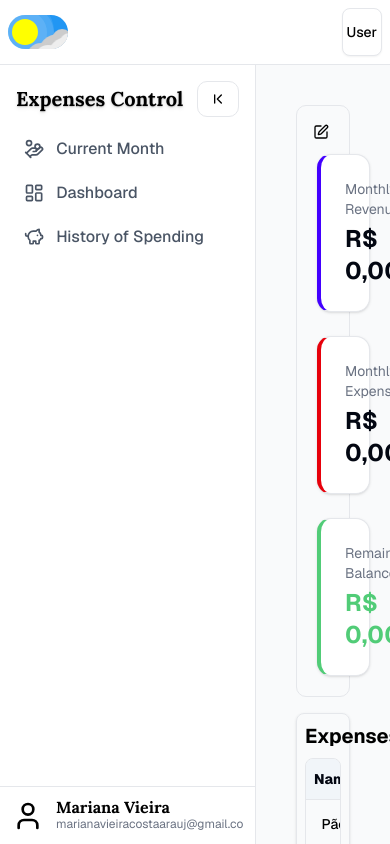
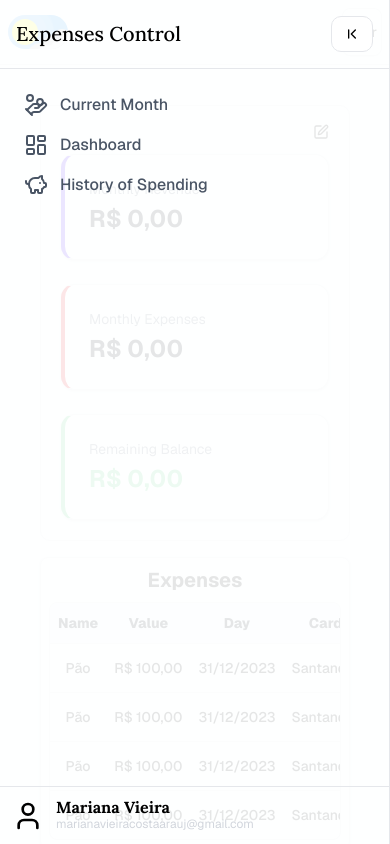
Before and after one commit to MarianaV11/expenses_control, a Next.js app in the folder frontend/: page /expense in a window 390 px wide. Built offline with nearby package versions, Linux system fonts and the light colour scheme; no server answers.

Commit message:
layout(Sidebar, FinancialSummary): Adding animation into sidebar, fixing misalignment when sidebar closed and fixing responsiveness in components

```diff
--- a/frontend/components/DefaultLayout/components/Sidebar/Sidebar.tsx
+++ b/frontend/components/DefaultLayout/components/Sidebar/Sidebar.tsx
@@ -41,18 +41,25 @@ const Sidebar = () => {
   return (
     <aside
       className={cn(
-        expanded ? "w-64" : "w-min",
-        "transition delay-150 duration-300 ease-in-out"
+        "transition-all duration-300 ease-in-out transform",
+        expanded
+          ? "max-sm:fixed translate-x-0 max-sm:top-0 max-sm:left-0 max-sm:h-full bg-background/90 max-sm:w-full max-sm:z-50 w-64"
+          : "w-[80px] max-sm:translate-x-0 translate-x-0"
       )}
     >
-      <nav
-        className={cn(
-          "h-[100%] flex flex-col border-r shadow-sm",
-          expanded && ""
-        )}
-      >
-        <div className="p-4 pb-2 flex justify-between items-center">
-          <h1 className={cn("text-xl text-shadow-md", !expanded && "hidden")}>
+      <div className={cn("h-[100%] flex flex-col border-r shadow-sm")}>
+        <div
+          className={cn(
+            "p-4 pb-4 flex justify-center items-center transition-all duration-75",
+            expanded && "justify-between"
+          )}
+        >
+          <h1
+            className={cn(
+              "text-xl duration-300 text-nowrap transition-colors font-medium",
+              !expanded && "opacity-0 max-w-0 -z-10 "
+            )}
+          >
             Expenses Control
           </h1>
           <Button
@@ -64,7 +71,9 @@ const Sidebar = () => {
           </Button>
         </div>
 
-        <ul className="flex-1 px-3">
+        <hr />
+
+        <div className="flex-1 p-4">
           <SidebarItem
             icon={<HandCoins />}
             text="Current Month"
@@ -80,9 +89,14 @@ const Sidebar = () => {
             text="History of Spending"
             showItem={expanded}
           />
-        </ul>
+        </div>
 
-        <div className="flex p-3 items-center border-t">
+        <div
+          className={cn(
+            "flex p-3 items-center border-t transition-all duration-300 ease-in-out transform",
+            !expanded && "justify-center"
+          )}
+        >
           {profile ? (
             <div className="w-10 h-10 relative overflow-hidden rounded-full flex-shrink-0">
               <Image
@@ -98,19 +112,20 @@ const Sidebar = () => {
           )}
           <div
             className={cn(
-              "flex justify-between items-center overflow-hidden transition-all duration-300",
-              expanded ? "ml-3 opacity-100" : "max-w-0 opacity-0"
+              expanded
+                ? "flex justify-between items-center overflow-hidden transition-all duration-300 ml-3 opacity-100"
+                : "max-w-0 opacity-0"
             )}
           >
             <div className="leading-4">
               <h4 className="font-semiboldy">Mariana Vieira</h4>
-              <span className="text-xs text-gray-500">
+              <span className="text-xs text-gray-300">
                 marianavieiracostaarauj@gmail.com
               </span>
             </div>
           </div>
         </div>
-      </nav>
+      </div>
     </aside>
   );
 };
--- a/frontend/components/DefaultLayout/components/Sidebar/SidebarItem.tsx
+++ b/frontend/components/DefaultLayout/components/Sidebar/SidebarItem.tsx
@@ -17,18 +17,26 @@ const SidebarItem = ({
   onClick,
 }: SidebarItemProps) => {
   return (
-    <li
+    <div
       onClick={onClick}
       className={cn(
-        "relative flex items-center py-2 px-3 my-1 font-medium rounded-md cursor-pointer transition-colors",
+        "relative flex items-center py-2 px-2 font-medium rounded-md cursor-pointer transition-colors",
         active
-          ? "bg-gradient-to-tr from-primary to-indigo-100 text-white"
-          : "hover:bg-indigo-50 text-gray-600 dark:hover:bg-card dark:text-slate-300"
+          ? "border"
+          : "hover:bg-indigo-50 hover:scale-105 text-gray-600 dark:hover:bg-card dark:text-slate-300",
+        !showItem && "justify-center"
       )}
     >
-      {icon}
-      <span className={cn("w-52 ml-3", !showItem && "hidden")}>{text}</span>
-    </li>
+      <span className="flex justify-center items-center">{icon}</span>
+      <p
+        className={cn(
+          "text-nowrap transition-all duration-300 overflow-hidden",
+          showItem ? "w-52 opacity-100 ml-3" : "w-0 opacity-0"
+        )}
+      >
+        {text}
+      </p>
+    </div>
   );
 };
 
--- a/frontend/components/FinancialSummary/FinancialSummary.tsx
+++ b/frontend/components/FinancialSummary/FinancialSummary.tsx
@@ -41,7 +41,7 @@ const FinancialSummary = () => {
   }, []);
 
   return (
-    <div className="grid relative grid-cols-1 md:grid-cols-3 gap-6 p-5 pt-12 rounded-lg border">
+    <div className="grid grid-cols-1 lg:grid-cols-3 gap-6 pt-12 p-5 relative rounded-lg border">
       <CommonDialog
         className="absolute top-2 right-2"
         content={
@@ -62,7 +62,7 @@ const FinancialSummary = () => {
       />
       <Card className="p-6 hover:shadow-lg transition-all duration-300 border-l-4 border-l-primary">
         <div className="flex items-center justify-between">
-          <div>
+          <div className="w-full max-w-xs break-words overflow-hidden">
             <p className="text-sm text-muted-foreground mb-1">
               Monthly Revenue
             </p>
@@ -72,7 +72,7 @@ const FinancialSummary = () => {
                 : "R$ 0,00"}
             </p>
           </div>
-          <div className="p-3 rounded-full bg-gradient-primary">
+          <div className="p-3 rounded-full bg-gradient-primary max-md:hidden">
             <DollarSign className="w-6 h-6 text-white" />
           </div>
         </div>
@@ -80,7 +80,7 @@ const FinancialSummary = () => {
 
       <Card className="p-6 hover:shadow-lg transition-all duration-300 border-l-4 border-l-destructive">
         <div className="flex items-center justify-between">
-          <div>
+          <div className="w-full max-w-xs break-words overflow-hidden">
             <p className="text-sm text-muted-foreground mb-1">
               Monthly Expenses
             </p>
@@ -90,7 +90,7 @@ const FinancialSummary = () => {
                 : "R$ 0,00"}
             </p>
           </div>
-          <div className="p-3 rounded-full bg-gradient-danger">
+          <div className="p-3 rounded-full bg-gradient-danger max-md:hidden">
             <TrendingDown className="w-6 h-6 text-white" />
           </div>
         </div>
@@ -98,7 +98,7 @@ const FinancialSummary = () => {
 
       <Card className="p-6 hover:shadow-lg transition-all duration-300 border-l-4 border-l-success">
         <div className="flex items-center justify-between">
-          <div>
+          <div className="w-full max-w-xs break-words overflow-hidden">
             <p className="text-sm text-muted-foreground mb-1">
               Remaining Balance
             </p>
@@ -113,7 +113,7 @@ const FinancialSummary = () => {
             </p>
           </div>
           <div
-            className={`p-3 rounded-full ${
+            className={`p-3 rounded-full max-md:hidden ${
               300 >= 0 ? "bg-gradient-success" : "bg-gradient-danger"
             }`}
           >
--- a/frontend/components/FinancialSummary/components/FinancialSummaryForm.tsx
+++ b/frontend/components/FinancialSummary/components/FinancialSummaryForm.tsx
@@ -1,4 +1,5 @@
 import { Button } from "@/components/ui/button";
+import { DialogClose } from "@/components/ui/dialog";
 import {
   Form,
   FormControl,
@@ -93,9 +94,11 @@ const FinancialSummaryForm = ({
           )}
         />
         <div className="w-full flex justify-end">
-          <Button className="w-20" type="submit">
-            Save
-          </Button>
+          <DialogClose asChild>
+            <Button className="w-20" type="submit">
+              Save
+            </Button>
+          </DialogClose>
         </div>
       </form>
     </Form>
```
